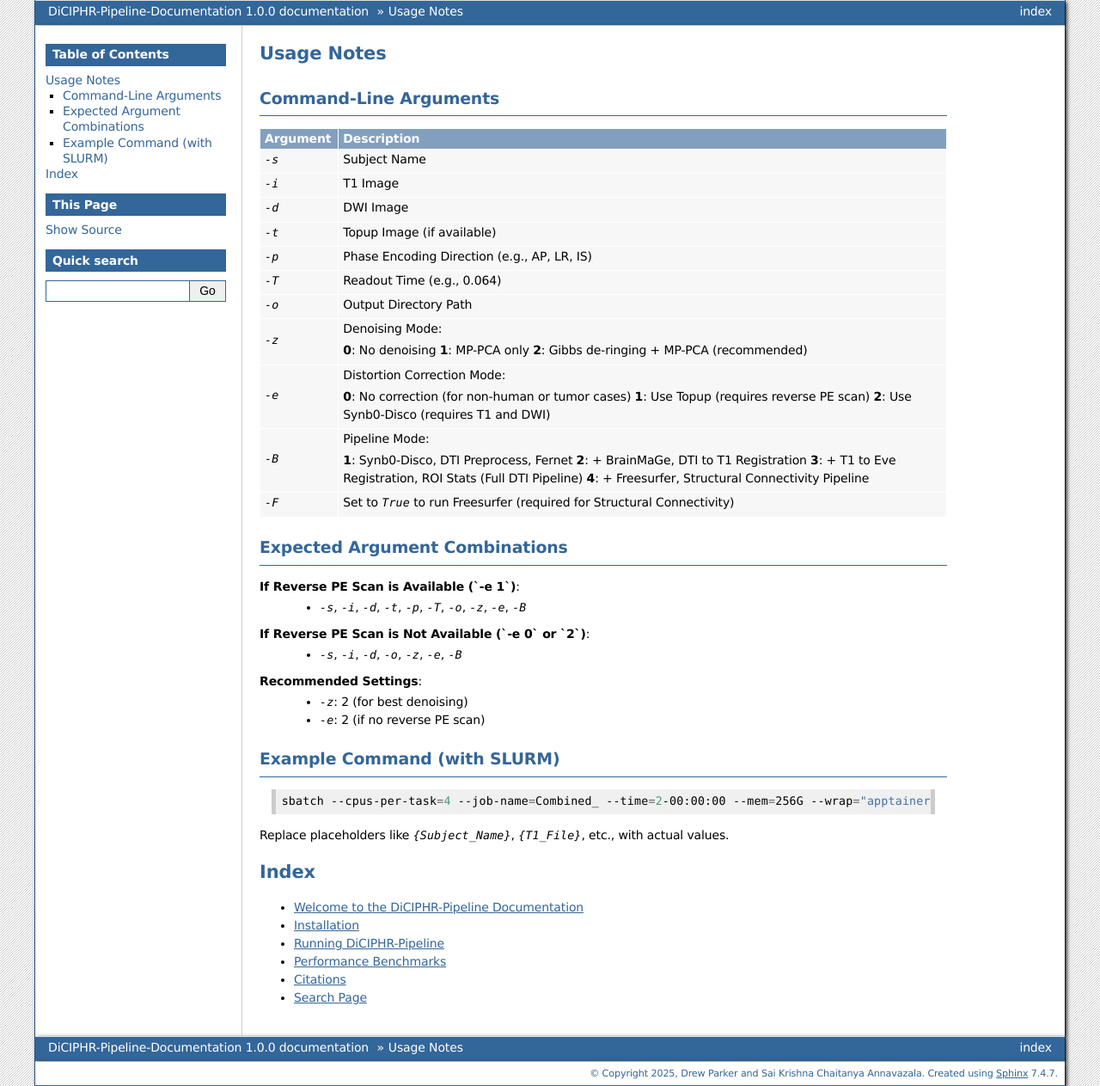
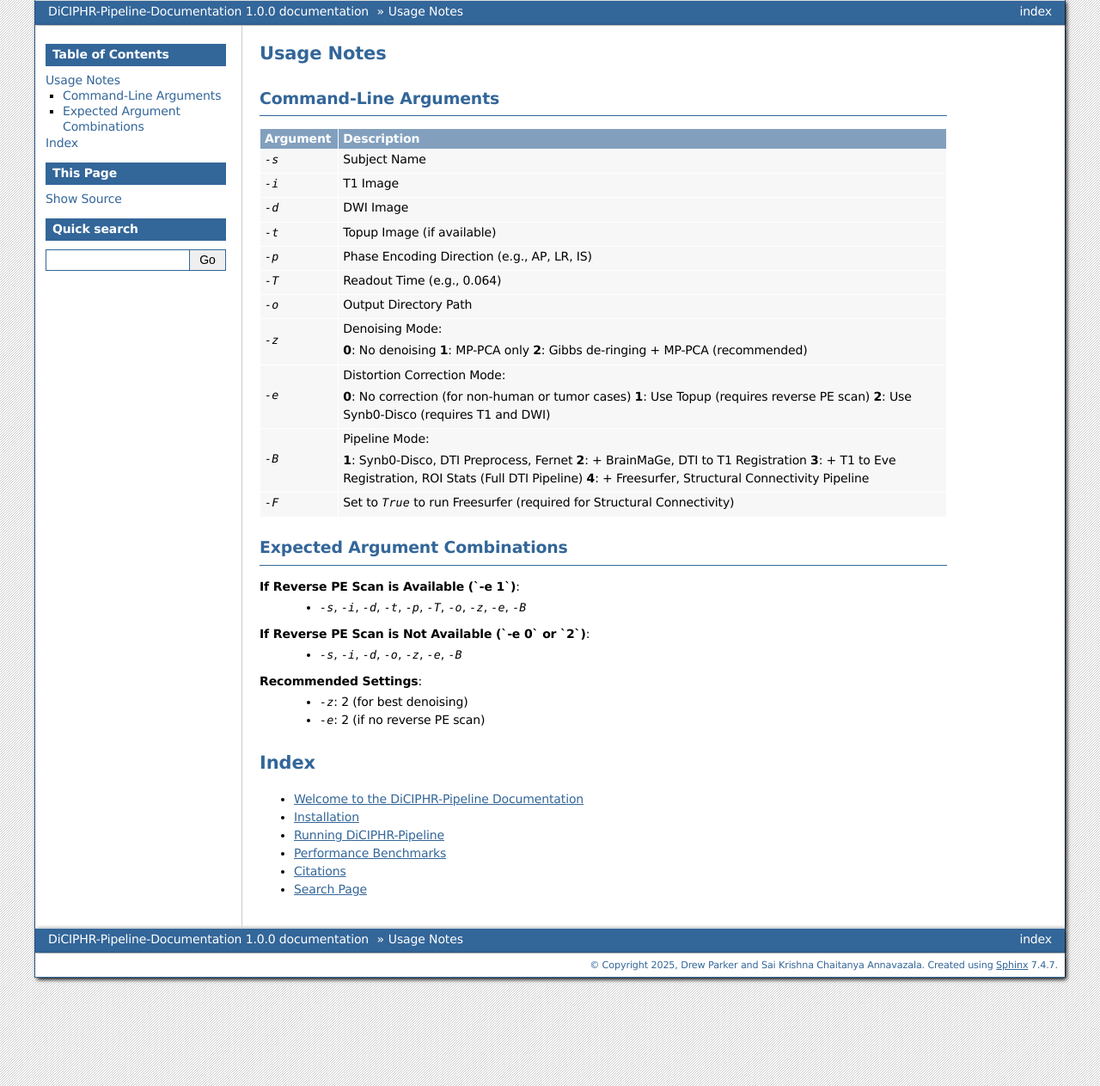
Before and after one commit to SaiKrishnaChaitanya24/DiCIPHR-Pipeline-Documentation, a Sphinx documentation site: the page built from source/UsageNotes.rst, in a window 1280 px wide. Shown: the whole page at 86% size. Built offline with Sphinx 7.4.7, drawn with Linux system fonts in a browser that asks for light colours.

Commit message:
Update UsageNotes.rst

```diff
--- a/source/UsageNotes.rst
+++ b/source/UsageNotes.rst
@@ -59,14 +59,6 @@
    - `-z`: 2 (for best denoising)
    - `-e`: 2 (if no reverse PE scan)
 
-Example Command (with SLURM)
-----------------------------
-
-.. code-block:: bash
-
-   sbatch --cpus-per-task=4 --job-name=Combined_ --time=2-00:00:00 --mem=256G --wrap="apptainer run --no-home --bind {Data_Path}:/Input --bind {Output_Path}:/output ./Combined-Pipeline/combined_pipeline.sif -s {Subject_Name} -i /input/{T1_File} -d /input/{DWI_File} -o /output -z {Denoise_Mode} -p {PE_Dir} -t /input/{ReversePE_File} -T {Readout_Time} -e {Distortion_Mode} -B 3"
-
-Replace placeholders like `{Subject_Name}`, `{T1_File}`, etc., with actual values.
 
 Index
 ==================
```
